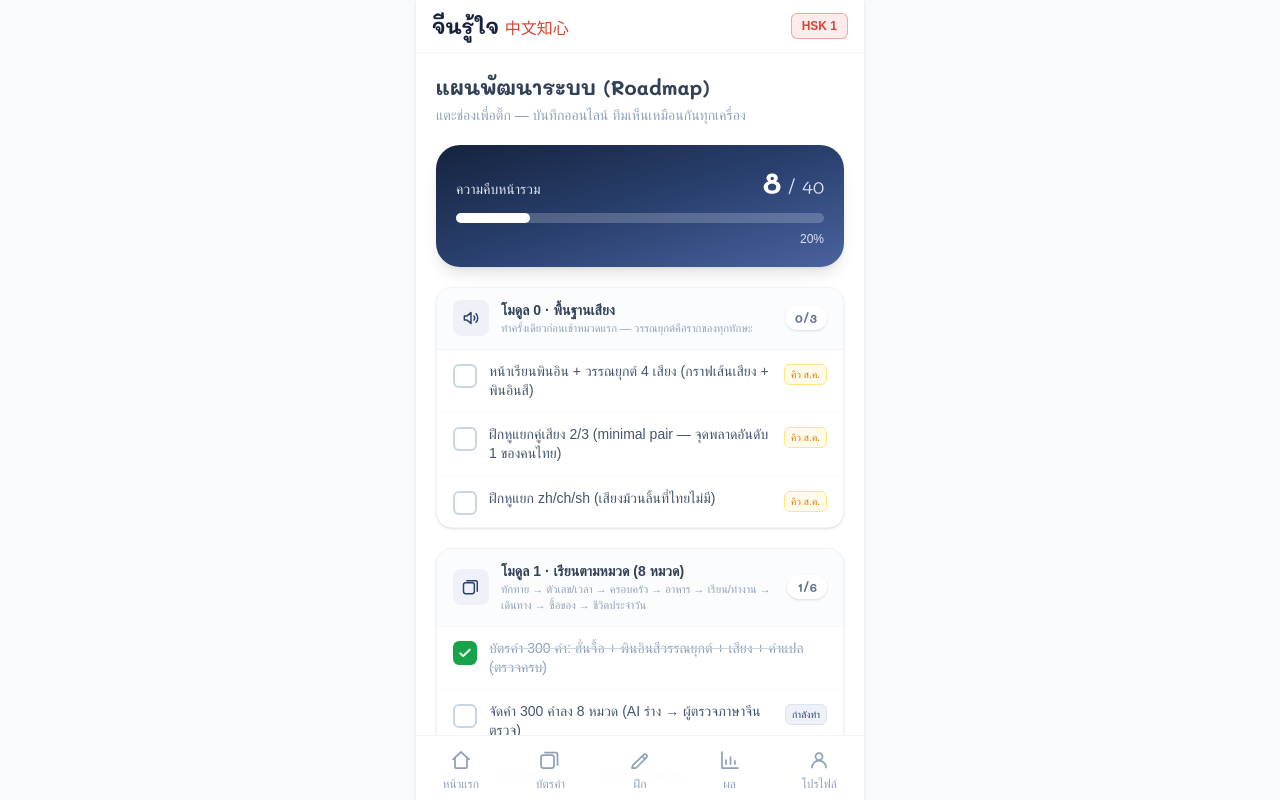
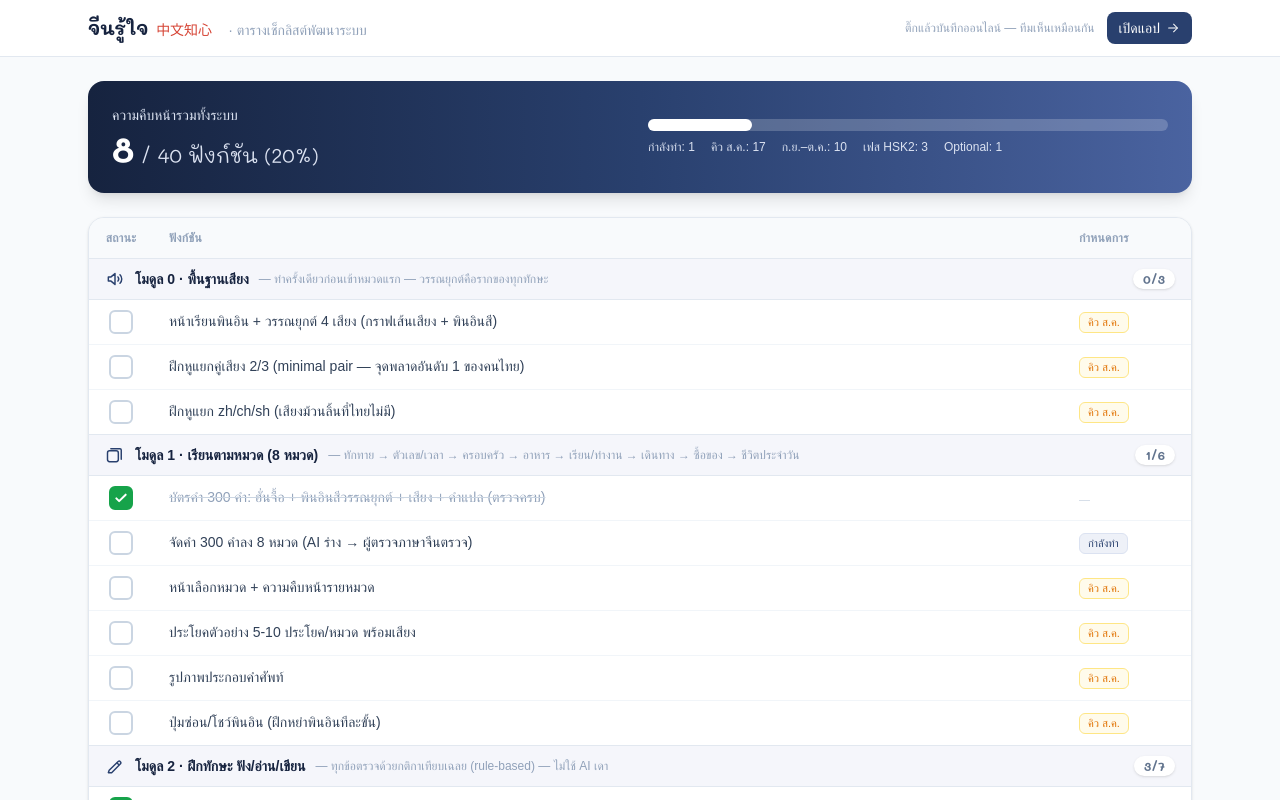
Before and after one commit to barbon441/Intelligent-Chinese-Tutoring-System-for-Thai-Learners, a Next.js app in the folder apps/web/: page /roadmap in a window 1280 px wide. Shown: the top 800 px of the page. Built offline with nearby package versions, Linux system fonts and the light colour scheme; no server answers; the database is empty; a web font is replaced by a local one.

Commit message:
Move /roadmap out of app shell: full-width standalone checklist table (route group (app) for learner pages, URLs unchanged)

```diff
--- a/apps/web/src/app/layout.tsx
+++ b/apps/web/src/app/layout.tsx
@@ -1,7 +1,6 @@
 import type { Metadata } from "next";
 import { IBM_Plex_Sans_Thai, Noto_Sans_SC, Mali } from "next/font/google";
 import "./globals.css";
-import AppShell from "@/components/AppShell";
 
 const thai = IBM_Plex_Sans_Thai({
   variable: "--font-thai",
@@ -33,7 +32,7 @@ export default function RootLayout({
   return (
     <html lang="th" className={`${thai.variable} ${sc.variable} ${display.variable} h-full antialiased`}>
       <body className="min-h-full bg-slate-50 font-[family-name:var(--font-thai)] text-slate-800">
-        <AppShell>{children}</AppShell>
+        {children}
       </body>
     </html>
   );
--- a/apps/web/src/app/roadmap/page.tsx
+++ b/apps/web/src/app/roadmap/page.tsx
@@ -1,12 +1,13 @@
 "use client";
 
 import { useEffect, useMemo, useState } from "react";
+import Link from "next/link";
 import { supabase } from "@/lib/supabase";
 import { Icon } from "@/components/Icon";
 import { ROADMAP, STATUS_META } from "@/data/roadmap";
 
-// ตาราง checklist กดติ๊กได้จริง — สถานะติ๊กเก็บใน Supabase (roadmap_state) แชร์กันทั้งทีม
-// โครงรายการอยู่ใน src/data/roadmap.ts · สถานะตั้งต้น = status "done" ในโค้ด, การติ๊กทับค่าได้
+// ตาราง checklist เต็มจอ (แยกจากตัวแอป — ไม่จำกัดความกว้างมือถือ)
+// สถานะติ๊กเก็บใน Supabase (roadmap_state) แชร์ทั้งทีม · โครงรายการ: src/data/roadmap.ts
 export default function Roadmap() {
   const [overrides, setOverrides] = useState<Record<string, boolean>>({});
   const [loading, setLoading] = useState(true);
@@ -38,104 +39,138 @@ export default function Roadmap() {
       .from("roadmap_state")
       .upsert({ item_id: id, done: next, updated_at: new Date().toISOString() });
     if (error) {
-      setOverrides((o) => ({ ...o, [id]: !next })); // ย้อนกลับถ้าบันทึกไม่ได้
+      setOverrides((o) => ({ ...o, [id]: !next }));
       setSaveError(true);
     }
   }
 
   return (
-    <div className="flex flex-col gap-5 p-5">
-      <header>
-        <h1 className="font-[family-name:var(--font-display)] text-xl font-bold text-slate-700">
-          แผนพัฒนาระบบ (Roadmap)
-        </h1>
-        <p className="mt-1 text-sm text-slate-400">
-          แตะช่องเพื่อติ๊ก — บันทึกออนไลน์ ทีมเห็นเหมือนกันทุกเครื่อง
-        </p>
+    <div className="min-h-screen bg-slate-50">
+      {/* แถบบน */}
+      <header className="sticky top-0 z-10 border-b border-slate-200 bg-white/90 backdrop-blur">
+        <div className="mx-auto flex max-w-6xl items-center justify-between px-6 py-3">
+          <div className="flex items-baseline gap-2">
+            <span className="font-[family-name:var(--font-display)] text-lg font-bold text-ink-900">จีนรู้ใจ</span>
+            <span className="font-[family-name:var(--font-sc)] text-sm text-seal">中文知心</span>
+            <span className="ml-2 hidden text-sm text-slate-400 sm:inline">· ตารางเช็กลิสต์พัฒนาระบบ</span>
+          </div>
+          <div className="flex items-center gap-3">
+            <span className="hidden text-xs text-slate-400 sm:inline">ติ๊กแล้วบันทึกออนไลน์ — ทีมเห็นเหมือนกัน</span>
+            <Link
+              href="/"
+              className="inline-flex items-center gap-1.5 rounded-lg bg-ink-700 px-3 py-1.5 text-sm font-medium text-white transition hover:bg-ink-900"
+            >
+              เปิดแอป <Icon name="arrowRight" className="h-3.5 w-3.5" />
+            </Link>
+          </div>
+        </div>
       </header>
 
+      <main className="mx-auto max-w-6xl px-6 py-6">
         {saveError && (
-        <div className="rounded-xl bg-seal-soft p-3 text-sm text-seal">
+          <div className="mb-4 rounded-xl bg-seal-soft p-3 text-sm text-seal">
             บันทึกไม่สำเร็จ ลองใหม่อีกครั้ง (ตรวจอินเทอร์เน็ต)
           </div>
         )}
 
         {/* สรุปรวม */}
-      <section className="rounded-3xl bg-gradient-to-br from-ink-900 via-ink-700 to-ink-500 p-5 text-white shadow-lg">
-        <div className="flex items-baseline justify-between">
-          <span className="text-sm text-ink-100">ความคืบหน้ารวม</span>
-          <span className="font-[family-name:var(--font-display)] text-3xl font-extrabold">
+        <section className="mb-6 flex flex-col gap-4 rounded-2xl bg-gradient-to-r from-ink-900 via-ink-700 to-ink-500 p-6 text-white shadow-lg sm:flex-row sm:items-center">
+          <div className="flex-1">
+            <div className="text-sm text-ink-100">ความคืบหน้ารวมทั้งระบบ</div>
+            <div className="mt-1 font-[family-name:var(--font-display)] text-4xl font-extrabold">
               {loading ? "…" : doneCount}
-            <span className="text-lg font-normal text-ink-100"> / {total}</span>
+              <span className="text-xl font-normal text-ink-100"> / {total} ฟังก์ชัน ({loading ? "-" : pct}%)</span>
+            </div>
+          </div>
+          <div className="flex-1">
+            <div className="h-3 w-full rounded-full bg-white/20">
+              <div className="h-3 rounded-full bg-white transition-all" style={{ width: `${loading ? 0 : pct}%` }} />
+            </div>
+            <div className="mt-2 flex flex-wrap gap-x-4 gap-y-1 text-xs text-ink-100">
+              {Object.entries(STATUS_META)
+                .filter(([k]) => k !== "done")
+                .map(([k, v]) => (
+                  <span key={k}>
+                    {v.label}: {allItems.filter((i) => i.status === k && !isDone(i.id, i.status)).length}
                   </span>
+                ))}
             </div>
-        <div className="mt-3 h-2.5 w-full rounded-full bg-white/20">
-          <div className="h-2.5 rounded-full bg-white transition-all" style={{ width: `${loading ? 0 : pct}%` }} />
           </div>
-        <div className="mt-2 text-right text-xs text-ink-100">{loading ? "กำลังโหลดสถานะ..." : `${pct}%`}</div>
         </section>
 
-      {/* ตารางรายโมดูล */}
+        {/* ตารางเช็กลิสต์ */}
+        <div className="overflow-x-auto rounded-2xl border border-slate-200 bg-white shadow-sm">
+          <table className="w-full min-w-[720px] border-collapse text-sm">
+            <thead>
+              <tr className="border-b border-slate-200 bg-slate-50 text-left text-xs uppercase tracking-wide text-slate-400">
+                <th className="w-16 px-4 py-3 text-center">สถานะ</th>
+                <th className="px-4 py-3">ฟังก์ชัน</th>
+                <th className="w-32 px-4 py-3">กำหนดการ</th>
+              </tr>
+            </thead>
             {ROADMAP.map((m) => {
               const mDone = m.items.filter((i) => isDone(i.id, i.status)).length;
               return (
-          <section key={m.id} className="overflow-hidden rounded-2xl border border-slate-100 bg-white shadow-sm">
-            {/* หัวโมดูล */}
-            <div className="flex items-center gap-3 border-b border-slate-100 bg-slate-50/60 px-4 py-3">
-              <div className="grid h-9 w-9 shrink-0 place-items-center rounded-lg bg-ink-50 text-ink-700">
-                <Icon name={m.icon} className="h-5 w-5" />
-              </div>
-              <div className="flex-1">
-                <div className="text-sm font-semibold text-slate-700">{m.title}</div>
-                <div className="text-[11px] text-slate-400">{m.desc}</div>
-              </div>
-              <span className="shrink-0 rounded-full bg-white px-2.5 py-1 font-[family-name:var(--font-display)] text-xs font-bold text-slate-500 shadow-sm">
+                <tbody key={m.id}>
+                  {/* แถวหัวโมดูล */}
+                  <tr className="border-y border-slate-200 bg-ink-50/60">
+                    <td colSpan={3} className="px-4 py-2.5">
+                      <div className="flex items-center gap-2.5">
+                        <Icon name={m.icon} className="h-5 w-5 text-ink-700" />
+                        <span className="font-semibold text-ink-900">{m.title}</span>
+                        <span className="text-xs text-slate-400">— {m.desc}</span>
+                        <span className="ml-auto rounded-full bg-white px-2.5 py-0.5 font-[family-name:var(--font-display)] text-xs font-bold text-slate-500 shadow-sm">
                           {mDone}/{m.items.length}
                         </span>
                       </div>
-            {/* แถวติ๊ก */}
-            <ul>
+                    </td>
+                  </tr>
+                  {/* แถวฟังก์ชัน */}
                   {m.items.map((it) => {
                     const done = isDone(it.id, it.status);
                     const meta = STATUS_META[it.status];
                     return (
-                  <li key={it.id} className="border-b border-slate-50 last:border-0">
-                    <button
-                      onClick={() => toggle(it.id, it.status)}
-                      disabled={loading}
-                      className="flex w-full items-start gap-3 px-4 py-3 text-left transition hover:bg-slate-50 active:bg-ink-50 disabled:opacity-60"
+                      <tr
+                        key={it.id}
+                        onClick={() => !loading && toggle(it.id, it.status)}
+                        className="cursor-pointer border-b border-slate-100 transition last:border-0 hover:bg-slate-50"
                       >
+                        <td className="px-4 py-2.5 text-center align-middle">
                           <span
-                        className={`mt-0.5 grid h-6 w-6 shrink-0 place-items-center rounded-md border-2 transition ${
-                          done
-                            ? "border-correct bg-correct text-white"
-                            : "border-slate-300 bg-white text-transparent"
+                            className={`inline-grid h-6 w-6 place-items-center rounded-md border-2 align-middle transition ${
+                              done ? "border-correct bg-correct text-white" : "border-slate-300 bg-white text-transparent"
                             }`}
                           >
                             <Icon name="check" className="h-4 w-4" strokeWidth={3} />
                           </span>
-                      <span className={`flex-1 text-sm leading-snug ${done ? "text-slate-400 line-through decoration-slate-300" : "text-slate-600"}`}>
+                        </td>
+                        <td className={`px-4 py-2.5 leading-snug ${done ? "text-slate-400 line-through decoration-slate-300" : "text-slate-700"}`}>
                           {it.label}
-                      </span>
-                      {it.status !== "done" && (
-                        <span className={`mt-0.5 shrink-0 rounded-md border px-1.5 py-0.5 text-[10px] font-medium ${meta.cls}`}>
+                        </td>
+                        <td className="px-4 py-2.5">
+                          {it.status !== "done" ? (
+                            <span className={`inline-block rounded-md border px-2 py-0.5 text-[11px] font-medium ${meta.cls}`}>
                               {meta.label}
                             </span>
+                          ) : (
+                            <span className="text-[11px] text-slate-300">—</span>
                           )}
-                    </button>
-                  </li>
+                        </td>
+                      </tr>
                     );
                   })}
-            </ul>
-          </section>
+                </tbody>
               );
             })}
+          </table>
+        </div>
 
-      <p className="pb-2 text-center text-[11px] leading-relaxed text-slate-300">
-        สถานะติ๊กเก็บใน Supabase (แชร์ทั้งทีม) · โครงรายการแก้ใน src/data/roadmap.ts
-        <br />
-        ⚠️ ตอนนี้ใครเปิดหน้านี้ก็ติ๊กได้ — จะล็อกเฉพาะ Admin เมื่อระบบสมาชิกเสร็จ (ส.ค.)
+        <p className="mt-4 text-center text-xs leading-relaxed text-slate-400">
+          คลิกแถวเพื่อติ๊ก/เลิกติ๊ก · สถานะเก็บใน Supabase แชร์ทั้งทีม · โครงรายการแก้ใน{" "}
+          <code className="rounded bg-slate-100 px-1">src/data/roadmap.ts</code>
+          <br />⚠️ ยังไม่ล็อกสิทธิ์การติ๊ก — จะจำกัดเฉพาะ Admin เมื่อระบบสมาชิกเสร็จ (ส.ค.)
         </p>
+      </main>
     </div>
   );
 }
```
Also changed, not shown: apps/web/src/app/(app)/layout.tsx (added, +7 -0 lines), apps/web/src/app/(app)/flashcards/page.tsx (renamed from apps/web/src/app/flashcards/page.tsx), apps/web/src/app/(app)/page.tsx (renamed from apps/web/src/app/page.tsx), apps/web/src/app/(app)/practice/SentenceOrder.tsx (renamed from apps/web/src/app/practice/SentenceOrder.tsx), apps/web/src/app/(app)/practice/page.tsx (renamed from apps/web/src/app/practice/page.tsx), apps/web/src/app/(app)/profile/page.tsx (renamed from apps/web/src/app/profile/page.tsx), apps/web/src/app/(app)/progress/page.tsx (renamed from apps/web/src/app/progress/page.tsx), apps/web/src/app/(app)/review/page.tsx (renamed from apps/web/src/app/review/page.tsx), 1 other file (tests, documents, lock files or other folders). Lines whose indentation alone changed are shown as unchanged.
